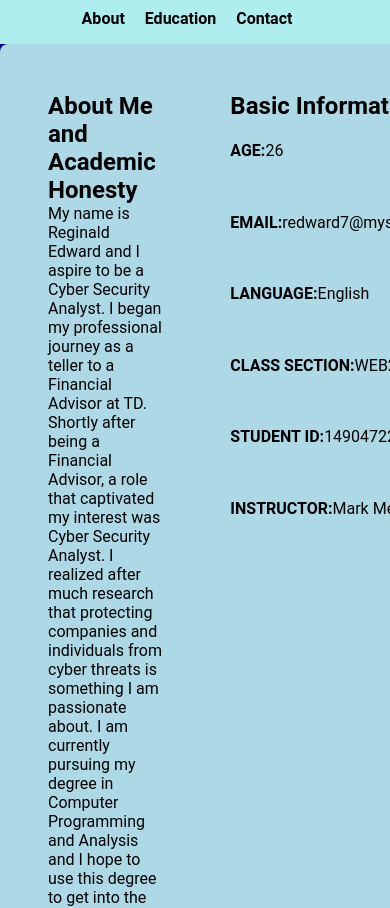
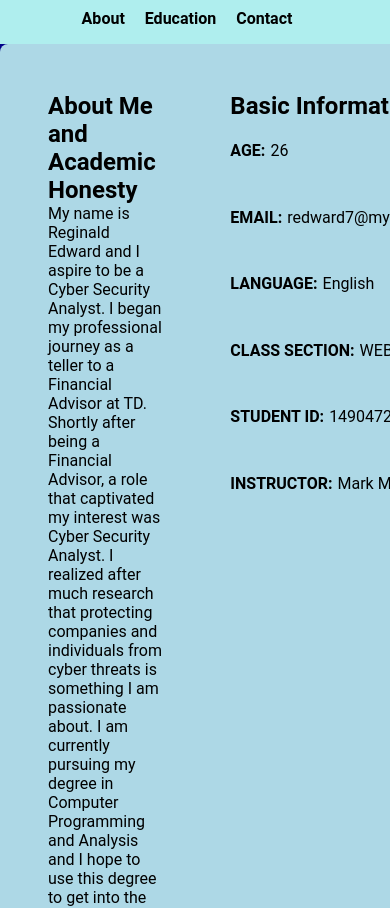
Before and after one commit to regedward1234/Personal-Website, a website: page index.html in a window 390 px wide. Shown: the part 800-1708 px from the top of the page. Drawn offline with Linux system fonts and the light colour scheme.

Commit message:
work on mobile sites

```diff
--- a/css/website.css
+++ b/css/website.css
@@ -110,6 +110,7 @@ nav a {
 
 .info-row h4 {
   width: 100%; /* Adjust the width to create consistent spacing */
+  margin-right: 5px;
 }
 
 .info-row p {
@@ -317,8 +318,17 @@ nav a {
     padding: 1rem; /* Add padding to navigation for better spacing */
   }
 
+  .basic-info {
+    flex-direction: column;
+    align-items: flex-start; /* Align items to the left */
+  }
+
+  .info-row {
+    margin-bottom: 5px; /* Reduce spacing between rows */
+  }
   .info-row h4 {
     width: auto; /* Reset width for labels on mobile */
+    margin-right: 5px; /* Add a little space between label and value */
   }
 
   .left-side,
```
